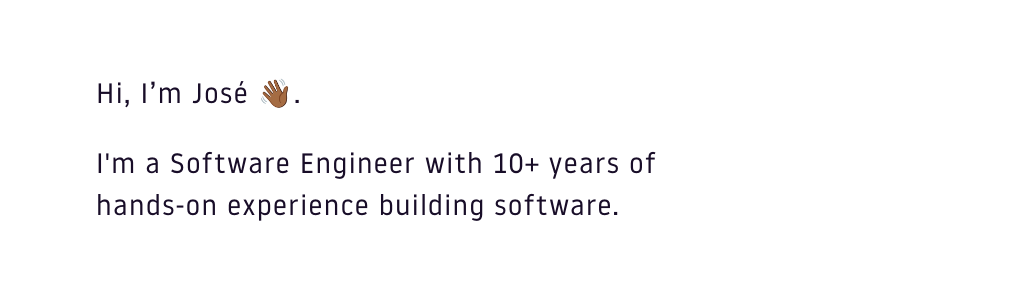
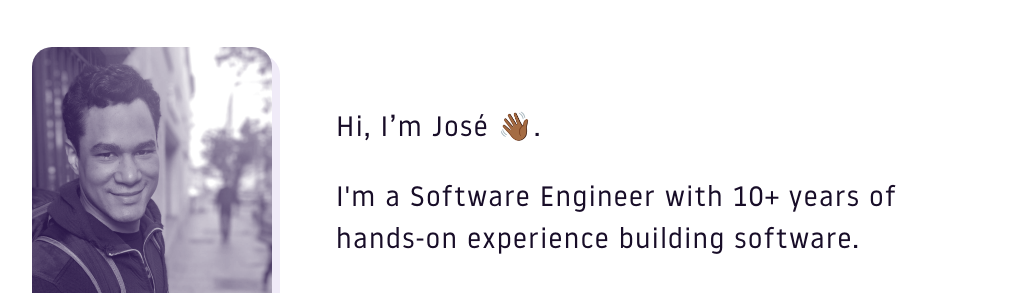
Before and after one commit to jperezg/jperezg.github.io, an Eleventy site: page src/index.html in a window 1280 px wide. Shown: the part 157-450 px from the top of the page, without its empty margins (128-1151 px from the left). Built offline with nearby package versions, Linux system fonts and the light colour scheme; Eleventy itself is replaced by a stand-in of ours; files that its build step writes are made by us from their sources; what eleventy-plugin-sass would draw is missing.

Commit message:
Revert "Update index"
This reverts commit 68470defb6b94de950740e7605cb04fb5ebf9a83.

```diff
--- a/src/index.html
+++ b/src/index.html
@@ -28,6 +28,9 @@
     </header>
 
     <section class="hero-section">
+      <div class="image">
+        <img src="./img.png" alt="profile-picture" />
+      </div>
       <div class="info">
         <p>Hi, I’m José 👋🏾.</p>
         <p>
--- a/src/styles/style.scss
+++ b/src/styles/style.scss
@@ -149,7 +149,7 @@ footer {
   }
 
   .info {
-    padding: 0;
+    padding: 0 20px;
     color: color($default-theme, $text-color);
     // TODO
     font-size: 28px;
```
Also changed, not shown: src/img.png (added).
